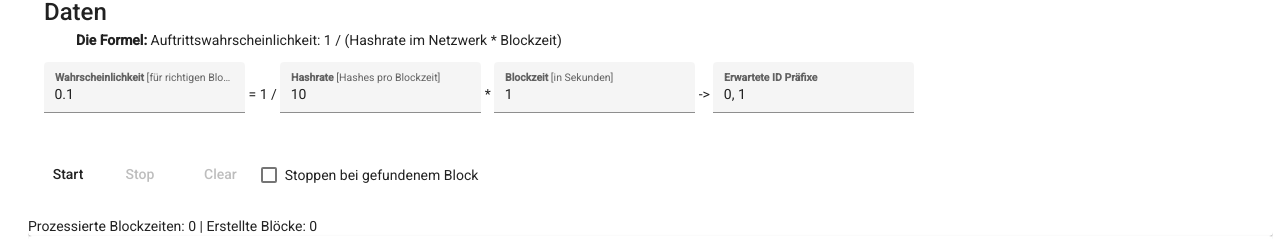
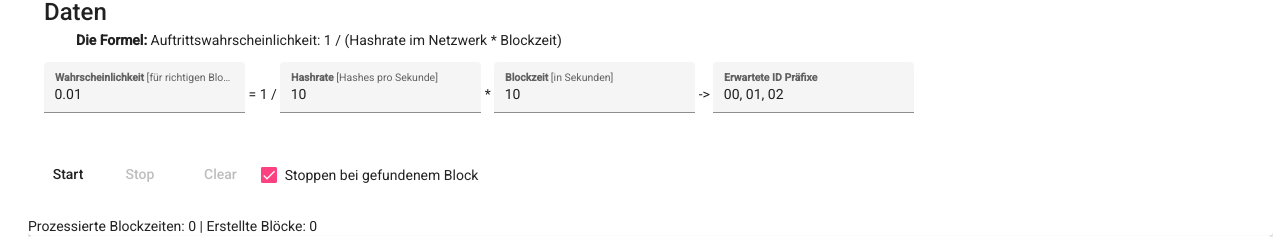
Before and after one commit to MyKaez/btc-playground, an Angular app: page /pow in a window 1280 px wide. Shown: the part 224-463 px from the top of the page. Built offline with nearby package versions, Linux system fonts and the light colour scheme.

Commit message:
small adjustments

```diff
--- a/src/app/simulators/pow/pow.component.html
+++ b/src/app/simulators/pow/pow.component.html
@@ -21,7 +21,7 @@
                 </mat-form-field>
                 = 1 /
                 <mat-form-field appearance="fill">
-                    <mat-label><b>Hashrate</b> [Hashes pro Blockzeit]</mat-label>
+                    <mat-label><b>Hashrate</b> [Hashes pro Sekunde]</mat-label>
                     <input type="number" matInput [(ngModel)]="hashRate">
                 </mat-form-field>
                 *
@@ -39,7 +39,9 @@
                 <button mat-button (click)="start()" [disabled]="isProcessing">Start</button>
                 <button mat-button (click)="stop()" [disabled]="!isProcessing">Stop</button>
                 <button mat-button (click)="clear()" [disabled]="isProcessing || blocks.length === 0">Clear</button>
-                <mat-checkbox (click)="stopOnFoundBlock=!stopOnFoundBlock">Stoppen bei gefundenem Block</mat-checkbox>
+                <mat-checkbox [(ngModel)]="stopOnFoundBlock">
+                    Stoppen bei gefundenem Block
+                </mat-checkbox>
             </mat-card-actions>
             <mat-card-footer>
                 <span *ngIf="isProcessing"><b>Simulation gestartet...</b></span>
--- a/src/app/simulators/pow/pow.component.ts
+++ b/src/app/simulators/pow/pow.component.ts
@@ -11,12 +11,12 @@ export class PowComponent implements OnInit {
   private _blocks: Block[] = [];
   private _runJob: boolean = false;
   private _hashRate: number = 10;
-  private _blockTime: number = 1;
+  private _blockTime: number = 10;
   private _blockNo: number = 0;
 
   public dataSource: MatTableDataSource<Block>;
   public processedBlockTimes: number = 0;
-  public stopOnFoundBlock: boolean = false;
+  public stopOnFoundBlock: boolean = true;
 
   constructor() {
     this.dataSource = new MatTableDataSource(this.blocks);
@@ -91,7 +91,7 @@ export class PowComponent implements OnInit {
 
   createJob(): Promise<string> {
     return new Promise(async resolve => {
-      const delay = 1000 / this.hashRate * this.blockTime;
+      const delay = 1000 / this.hashRate;
       const validationInput = this.getValidationInput();
       while (this._runJob) {
         for (let i = 0; i < this.hashRate; i++) {
```
